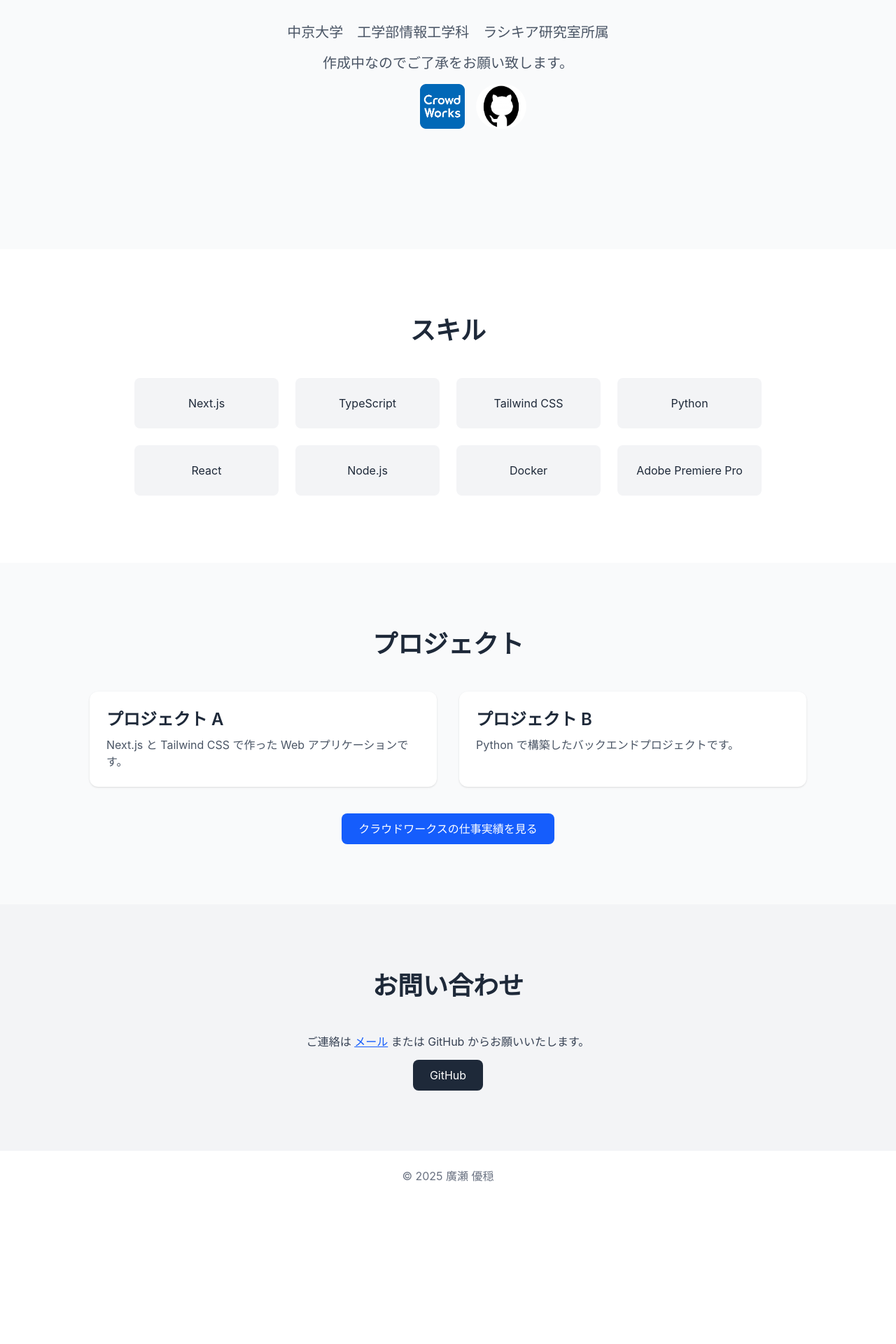
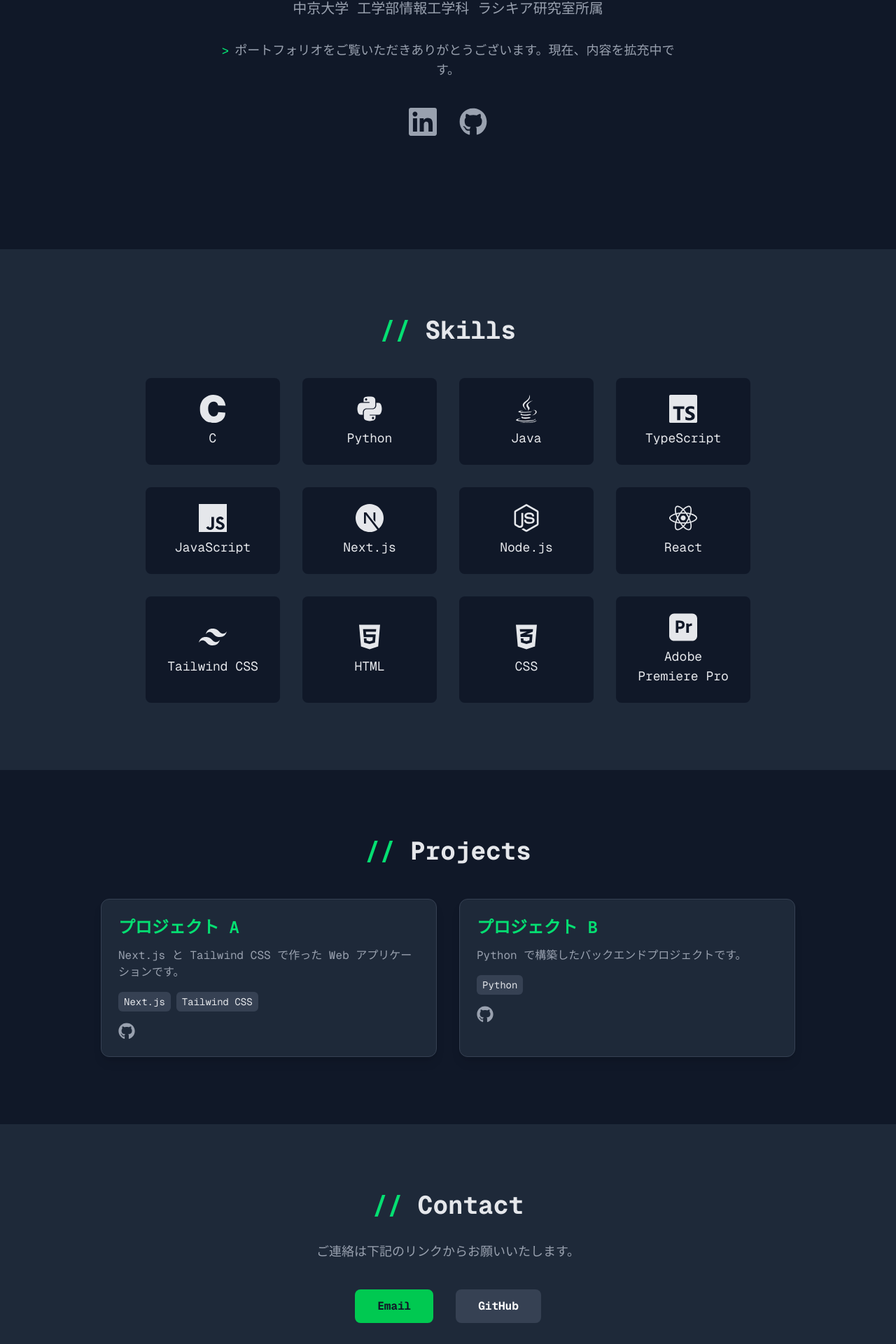
Before and after one commit to YuonHirose417/my-profile, a Next.js app: page / in a window 1280 px wide. Shown: the part 540-2460 px from the top of the page at 70% size. Before the commit the page ends 2256 px from the top, so only its background shows below. Built offline with nearby package versions, Linux system fonts and the light colour scheme.

Commit message:
Update homepage

```diff
--- a/app/page.tsx
+++ b/app/page.tsx
@@ -1,21 +1,48 @@
 'use client'
 
 import { motion } from "framer-motion"
+import { ReactNode } from 'react';
+// react-iconsから必要なアイコンをインポート
+import { FaGithub, FaReact, FaPython, FaNodeJs,FaHtml5, FaCss3Alt, FaJava } from 'react-icons/fa'; // ★ 変更点: FaDockerを削除
+import { SiNextdotjs, SiTypescript, SiTailwindcss, SiJavascript, SiAdobepremierepro, SiLinkedin, SiC } from 'react-icons/si'; // ★ 変更点: SiAdobepremiereproに変更
 
+// スキルデータの型定義
+interface Skill {
+  name: string;
+  icon: ReactNode;
+}
+
+// スキルデータの配列
+const skills: Skill[] = [
+  { name: 'C', icon: <SiC size={40} /> },
+  { name: 'Python', icon: <FaPython size={40} /> },
+  { name: 'Java', icon: <FaJava size={40} /> },
+  { name: 'TypeScript', icon: <SiTypescript size={40} /> },
+  { name: 'JavaScript', icon: <SiJavascript size={40} /> },
+  { name: 'Next.js', icon: <SiNextdotjs size={40} /> },
+  { name: 'Node.js', icon: <FaNodeJs size={40} /> },
+  { name: 'React', icon: <FaReact size={40} /> },
+  { name: 'Tailwind CSS', icon: <SiTailwindcss size={40} /> },
+  { name: 'HTML', icon: <FaHtml5 size={40} /> },
+  { name: 'CSS', icon: <FaCss3Alt size={40} /> },
+  // ★ 変更点: Dockerの項目を削除
+  { name: 'Adobe Premiere Pro', icon: <SiAdobepremierepro size={40} /> }, // ★ 変更点: 正しいアイコンに変更
+];
 
 export default function Home() {
   return (
-    <div className="bg-gray-50 text-gray-800">
+    // 全体をダークモードに変更
+    <div className="bg-gray-900 text-gray-200 font-mono">
 
       {/* ヘッダー */}
-      <header className="fixed w-full bg-white shadow-md z-50">
+      <header className="fixed w-full bg-gray-900 bg-opacity-80 backdrop-blur-sm shadow-md z-50">
         <div className="max-w-6xl mx-auto flex justify-between items-center p-4">
-          <h1 className="text-2xl font-bold">Portfolio</h1>
-          <nav className="space-x-4">
-            <a href="#about" className="hover:text-blue-600">自己紹介</a>
-            <a href="#skills" className="hover:text-blue-600">スキル</a>
-            <a href="#projects" className="hover:text-blue-600">プロジェクト</a>
-            <a href="#contact" className="hover:text-blue-600">お問い合わせ</a>
+          <h1 className="text-2xl font-bold text-green-400">$ whoami</h1>
+          <nav className="space-x-6 text-lg">
+            <a href="#about" className="hover:text-green-400 transition-colors">About</a>
+            <a href="#skills" className="hover:text-green-400 transition-colors">Skills</a>
+            <a href="#projects" className="hover:text-green-400 transition-colors">Projects</a>
+            <a href="#contact" className="hover:text-green-400 transition-colors">Contact</a>
           </nav>
         </div>
       </header>
@@ -23,144 +50,139 @@ export default function Home() {
       <main className="pt-24">
 
         {/* 自己紹介 */}
-         <section
-  id="about"
-  className="min-h-screen flex flex-col items-center justify-center px-6"
->
+        <section id="about" className="min-h-screen flex flex-col items-center justify-center px-6 text-center">
           <motion.div
-    className="flex items-center space-x-6" // 横並び & 余白
             initial={{ opacity: 0, y: -50 }}
             animate={{ opacity: 1, y: 0 }}
             transition={{ duration: 0.8 }}
           >
-    {/* アイコン画像 */}
             <img
               src="/S__324165643.jpg"
               alt="プロフィール画像"
-      className="w-50 h-50 rounded-full object-cover border border-gray-300"
+              className="w-48 h-48 rounded-full object-cover border-4 border-gray-700 mx-auto mb-6"
             />
-
-    {/* 名前 */}
             <h2 className="text-5xl font-bold">廣瀬 優穏</h2>
+            <p className="text-xl text-gray-400 max-w-2xl mt-4">
+              中京大学 工学部情報工学科 ラシキア研究室所属
+            </p>
           </motion.div>
 
-
           <motion.p
-            className="text-xl text-gray-600 max-w-2xl text-center mb-4 mt-10"
+            className="text-lg text-gray-400 max-w-2xl mt-8"
             initial={{ opacity: 0 }}
             animate={{ opacity: 1 }}
             transition={{ delay: 0.3, duration: 0.8 }}
           >
-            中京大学　工学部情報工学科　ラシキア研究室所属
+            <span className="text-green-400 mr-2">&gt;</span>ポートフォリオをご覧いただきありがとうございます。現在、内容を拡充中です。
           </motion.p>
-          <motion.p
-            className="text-xl text-gray-600 max-w-2xl text-center mb-4"
+
+          {/* SNSアイコンリンク */}
+          <motion.div
+            className="flex space-x-8 mt-10"
             initial={{ opacity: 0 }}
             animate={{ opacity: 1 }}
             transition={{ delay: 0.6, duration: 0.8 }}
           >
-            作成中なのでご了承をお願い致します。
-          </motion.p>
-          <div className="flex space-x-20">
-          {/* クラウドワークスプロフィールへのボタン */}
-
-          <motion.a
-           href="https://crowdworks.jp/public/employees/6310175?ref=login_header"
+            <a
+              href="https://crowdworks.jp/public/employees/6310175"
               target="_blank"
               rel="noopener noreferrer"
-           initial={{ opacity: 0 }}
-           animate={{ opacity: 1 }}
-           transition={{ delay: 0.9, duration: 0.8 }}
+              aria-label="CrowdWorks Profile"
+              className="text-gray-400 hover:text-green-400 transition-colors"
             >
-          <img
-           src="\d9958-66-456534-1.jpg"
-           alt="クラウドワークス"
-           className="w-16 h-16 absolute"
-          />
-         </motion.a>
-
-         {/* git hubプロフィールへのボタン */}
-
-          <motion.a
+              <SiLinkedin size={40} />
+            </a>
+            <a
               href="https://github.com/YuonHirose417"
               target="_blank"
               rel="noopener noreferrer"
-           initial={{ opacity: 0 }}
-           animate={{ opacity: 1 }}
-           transition={{ delay: 0.9, duration: 0.8 }}
+              aria-label="GitHub Profile"
+              className="text-gray-400 hover:text-green-400 transition-colors"
             >
-          <img
-           src="\github9775.jpg"
-           alt="クラウドワークス"
-           className="w-18 h-16 rounded-full absolute"
-          />
-         </motion.a>
-
-         </div>
-
-
-
-
-
+              <FaGithub size={40} />
+            </a>
+          </motion.div>
         </section>
 
         {/* スキル */}
-        <section id="skills" className="py-24 bg-white">
-          <h2 className="text-4xl font-bold text-center mb-12">スキル</h2>
-          <div className="max-w-4xl mx-auto grid grid-cols-2 sm:grid-cols-4 gap-6 text-center">
-            <div className="p-6 bg-gray-100 rounded-lg">Next.js</div>
-            <div className="p-6 bg-gray-100 rounded-lg">TypeScript</div>
-            <div className="p-6 bg-gray-100 rounded-lg">Tailwind CSS</div>
-            <div className="p-6 bg-gray-100 rounded-lg">Python</div>
-            <div className="p-6 bg-gray-100 rounded-lg">React</div>
-            <div className="p-6 bg-gray-100 rounded-lg">Node.js</div>
-            <div className="p-6 bg-gray-100 rounded-lg">Docker</div>
-            <div className="p-6 bg-gray-100 rounded-lg">Adobe Premiere Pro</div>
+        <section id="skills" className="py-24 bg-gray-800">
+          <div className="max-w-4xl mx-auto px-4">
+            <h2 className="text-4xl font-bold text-center mb-12"><span className="text-green-400">//</span> Skills</h2>
+            <div className="grid grid-cols-2 md:grid-cols-4 gap-8 text-center">
+              {skills.map((skill) => (
+                <motion.div
+                  key={skill.name}
+                  className="flex flex-col items-center justify-center p-6 bg-gray-900 rounded-lg space-y-2"
+                  whileHover={{ scale: 1.05, y: -5 }}
+                  transition={{ type: "spring", stiffness: 300 }}
+                >
+                  {skill.icon}
+                  <span className="text-lg">{skill.name}</span>
+                </motion.div>
+              ))}
+            </div>
           </div>
         </section>
 
         {/* プロジェクト */}
         <section id="projects" className="py-24">
-          <h2 className="text-4xl font-bold text-center mb-12">プロジェクト</h2>
-          <div className="max-w-5xl mx-auto grid md:grid-cols-2 gap-8">
-            <div className="p-6 bg-white rounded-xl shadow hover:shadow-lg transition">
-              <h3 className="text-2xl font-semibold mb-2">プロジェクト A</h3>
-              <p className="text-gray-600">Next.js と Tailwind CSS で作った Web アプリケーションです。</p>
+          <div className="max-w-5xl mx-auto px-4">
+            <h2 className="text-4xl font-bold text-center mb-12"><span className="text-green-400">//</span> Projects</h2>
+            <div className="grid md:grid-cols-2 gap-8">
+              {/* Project Card 1 */}
+              <div className="p-6 bg-gray-800 rounded-xl shadow-lg hover:shadow-green-500/20 transition-shadow border border-gray-700">
+                <h3 className="text-2xl font-semibold mb-3 text-green-400">プロジェクト A</h3>
+                <p className="text-gray-400 mb-4">Next.js と Tailwind CSS で作った Web アプリケーションです。</p>
+                <div className="flex flex-wrap gap-2 mb-4">
+                  <span className="px-2 py-1 bg-gray-700 text-sm rounded-md">Next.js</span>
+                  <span className="px-2 py-1 bg-gray-700 text-sm rounded-md">Tailwind CSS</span>
                 </div>
-            <div className="p-6 bg-white rounded-xl shadow hover:shadow-lg transition">
-              <h3 className="text-2xl font-semibold mb-2">プロジェクト B</h3>
-              <p className="text-gray-600">Python で構築したバックエンドプロジェクトです。</p>
+                <div className="flex space-x-4">
+                  <a href="#" className="text-gray-400 hover:text-green-400"><FaGithub size={24} /></a>
                 </div>
               </div>
-
-          {/* プロジェクトからもクラウドワークスリンク */}
-          <div className="mt-12 text-center">
-            <a
-              href="https://crowdworks.jp/public/employees/6310175?ref=login_header"
-              target="_blank"
-              rel="noopener noreferrer"
-              className="px-6 py-3 bg-blue-600 text-white rounded-lg hover:bg-blue-500 transition"
-            >
-              クラウドワークスの仕事実績を見る
-            </a>
+              {/* Project Card 2 */}
+              <div className="p-6 bg-gray-800 rounded-xl shadow-lg hover:shadow-green-500/20 transition-shadow border border-gray-700">
+                <h3 className="text-2xl font-semibold mb-3 text-green-400">プロジェクト B</h3>
+                <p className="text-gray-400 mb-4">Python で構築したバックエンドプロジェクトです。</p>
+                <div className="flex flex-wrap gap-2 mb-4">
+                  <span className="px-2 py-1 bg-gray-700 text-sm rounded-md">Python</span>
+                </div>
+                <div className="flex space-x-4">
+                   <a href="#" className="text-gray-400 hover:text-green-400"><FaGithub size={24} /></a>
+                </div>
+              </div>
+            </div>
           </div>
         </section>
 
         {/* お問い合わせ */}
-        <section id="contact" className="py-24 bg-gray-100">
-          <h2 className="text-4xl font-bold text-center mb-12">お問い合わせ</h2>
-          <p className="text-center text-gray-700 mb-6">
-            ご連絡は <a href="mailto:hirose@example.com" className="text-blue-600 underline">メール</a> または GitHub からお願いいたします。
+        <section id="contact" className="py-24 bg-gray-800">
+          <div className="max-w-5xl mx-auto px-4 text-center">
+            <h2 className="text-4xl font-bold text-center mb-8"><span className="text-green-400">//</span> Contact</h2>
+            <p className="text-lg text-gray-400 mb-6">
+              ご連絡は下記のリンクからお願いいたします。
             </p>
-          <div className="text-center">
-            <a href="https://github.com/YuonHirose417" className="px-6 py-3 bg-gray-800 text-white rounded-lg hover:bg-gray-700 transition">GitHub</a>
+            <div className="flex justify-center space-x-8 mt-10">
+              <a
+                href="mailto:hirose@example.com"
+                className="inline-block px-8 py-3 bg-green-500 text-gray-900 font-bold rounded-lg hover:bg-green-400 transition-colors"
+              >
+                Email
+              </a>
+              <a
+                href="https://github.com/YuonHirose417"
+                className="inline-block px-8 py-3 bg-gray-700 text-white font-bold rounded-lg hover:bg-gray-600 transition-colors"
+              >
+                GitHub
+              </a>
+            </div>
           </div>
         </section>
-
       </main>
 
       {/* フッター */}
-      <footer className="py-6 text-center text-gray-500 bg-white">
+      <footer className="py-6 text-center text-gray-500 bg-gray-900">
         © 2025 廣瀬 優穏
       </footer>
     </div>
--- a/package.json
+++ b/package.json
@@ -12,7 +12,8 @@
     "framer-motion": "^12.23.12",
     "next": "15.4.7",
     "react": "19.1.0",
-    "react-dom": "19.1.0"
+    "react-dom": "19.1.0",
+    "react-icons": "^5.5.0"
   },
   "devDependencies": {
     "@eslint/eslintrc": "^3",
```
Also changed, not shown: 1 other file (tests, documents, lock files or other folders). Lines whose indentation alone changed are shown as unchanged.
